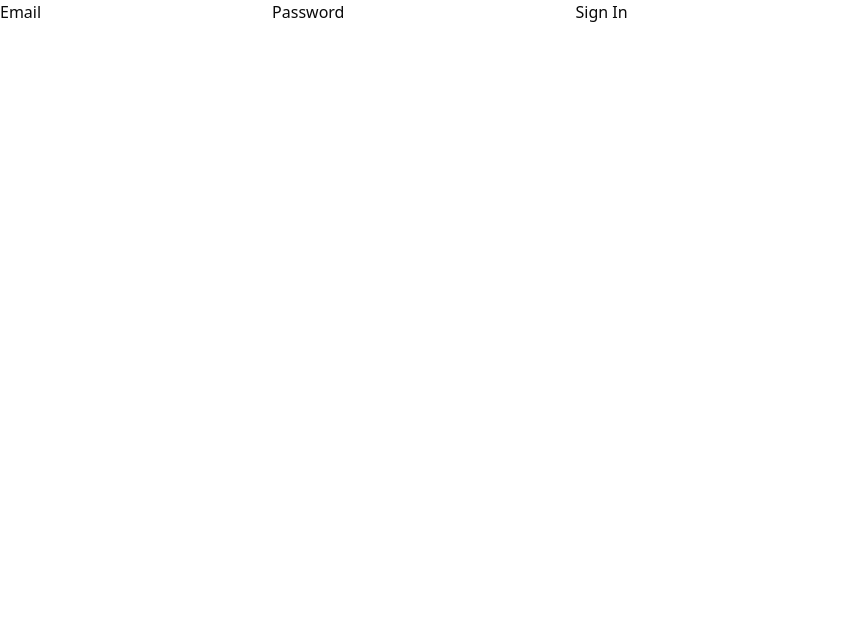
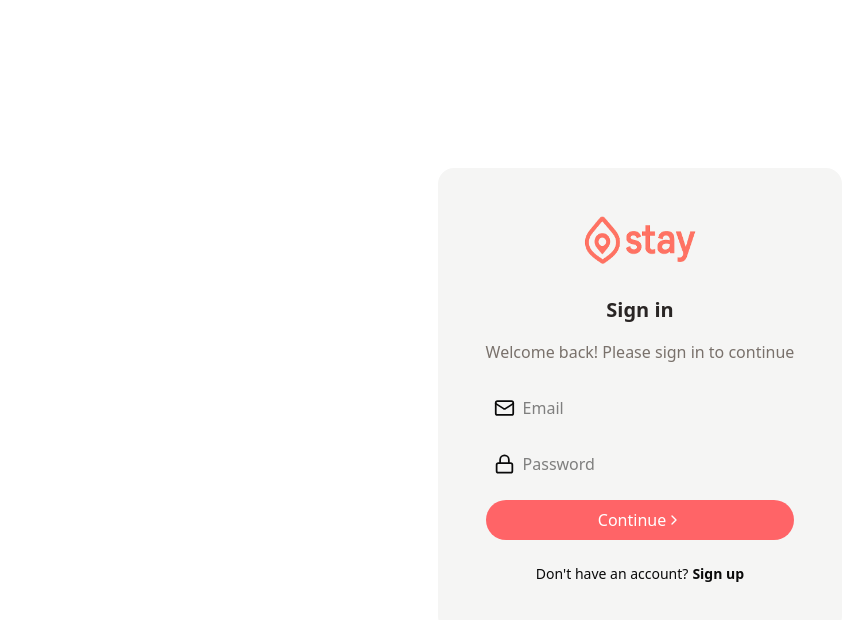
Before and after one commit to mateuszdoktor/acc-booking, a Next.js app: page /auth/signin in a window 1280 px wide. Shown: the top 620 px of the page, without its empty margins (0-856 px from the left). Built offline with nearby package versions, Linux system fonts and the light colour scheme.

Commit message:
Sign in page styling

```diff
--- a/app/auth/signin/page.tsx
+++ b/app/auth/signin/page.tsx
@@ -1,5 +1,10 @@
 import { SignInForm } from "@/components/auth/forms/sign-in-form";
 
+
 export default function SignInPage() {
-  return <SignInForm />;
+  return (
+    <div>
+      <SignInForm />
+    </div>
+  );
 }
--- a/components/auth/forms/sign-in-form.tsx
+++ b/components/auth/forms/sign-in-form.tsx
@@ -1,7 +1,43 @@
 "use client";
 import { signIn } from "next-auth/react";
 import { useSearchParams } from "next/navigation";
-import { useState } from "react";
+import { useState, ReactNode } from "react";
+import { Mail, Lock, ChevronRight } from "lucide-react";
+import Image from "next/image";
+import logo from "@/public/cropped-logo.png";
+import Link from "next/link";
+
+type InputField = "email" | "password";
+
+interface InputProps {
+  isLoading: boolean;
+  icon: ReactNode;
+  field: InputField;
+  placeholder: string;
+}
+
+const Input: React.FC<InputProps> = ({
+  isLoading,
+  icon,
+  field,
+  placeholder,
+}) => (
+  <label
+    htmlFor={`credentials-${field}`}
+    className="flex flex-row focus-within:border-2 focus-within:border-red-400 focus-within:bg-white rounded-3xl p-2"
+  >
+    {icon}
+    <input
+      type={field}
+      placeholder={placeholder}
+      id={`credentials-${field}`}
+      name={field}
+      disabled={isLoading}
+      className="focus:outline-none text-md bg-transparent mx-2 w-full"
+      autoComplete={field}
+    />
+  </label>
+);
 
 export function SignInForm() {
   const searchParams = useSearchParams();
@@ -9,51 +45,73 @@ export function SignInForm() {
   const error = searchParams.get("error");
   const [isLoading, setIsLoading] = useState(false);
 
-  const credentialsAction = async (formData: FormData) => {
+  const handleSubmit = async (event: React.FormEvent<HTMLFormElement>) => {
+    event.preventDefault();
     setIsLoading(true);
-    try {
+    const formData = new FormData(event.currentTarget);
     await signIn("credentials", {
       email: formData.get("email") as string,
       password: formData.get("password") as string,
       callbackUrl,
     });
-    } finally {
-      setIsLoading(false);
-    }
   };
 
   return (
-    <form action={credentialsAction}>
+    <div className="flex justify-center items-center h-screen">
+      <form
+        onSubmit={handleSubmit}
+        className="flex flex-col gap-4 bg-stone-100 rounded-2xl p-12"
+      >
+        <div className="flex flex-col items-center">
+          <Link href="/">
+            <Image src={logo} alt="logo" className="w-28 h-12 mb-8" />
+          </Link>
+          <span className="text-stone-800 text-xl font-bold pb-4">Sign in</span>
+          <span className="text-stone-500 text-md mb-2">
+            Welcome back! Please sign in to continue
+          </span>
           {error && (
-        <div className="text-red-500 mb-4">
+            <div className="text-red-600 my-2">
               {error === "CredentialsSignin"
                 ? "Invalid email or password"
                 : "An error occurred during sign in"}
             </div>
           )}
-      <label htmlFor="credentials-email">
-        Email
-        <input
-          type="email"
-          id="credentials-email"
-          name="email"
+        </div>
+        <Input
+          isLoading={isLoading}
+          icon={<Mail />}
+          field="email"
+          placeholder="Email"
+        />
+        <Input
+          isLoading={isLoading}
+          icon={<Lock />}
+          field="password"
+          placeholder="Password"
+        />
+        <button
           disabled={isLoading}
-        />
-      </label>
-      <label htmlFor="credentials-password">
-        Password
-        <input
-          type="password"
-          id="credentials-password"
-          name="password"
-          disabled={isLoading}
-        />
-      </label>
-      <input
-        type="submit"
-        value={isLoading ? "Signing in..." : "Sign In"}
-        disabled={isLoading}
-      />
+          className="bg-red-400 rounded-3xl p-2 hover:bg-red-500 hover:scale-103 transition-all duration-200 text-white flex justify-center"
+        >
+          {isLoading ? (
+            "Signing in..."
+          ) : (
+            <>
+              Continue
+              <span className="flex items-center w-4">
+                <ChevronRight />
+              </span>
+            </>
+          )}
+        </button>
+        <div className="flex justify-center gap-1 text-sm pt-2">
+          <span>Don&apos;t have an account?</span>
+          <Link href="/auth/signup" className="font-semibold hover:underline">
+            Sign up
+          </Link>
+        </div>
       </form>
+    </div>
   );
 }
```
Lines whose indentation alone changed are shown as unchanged.
